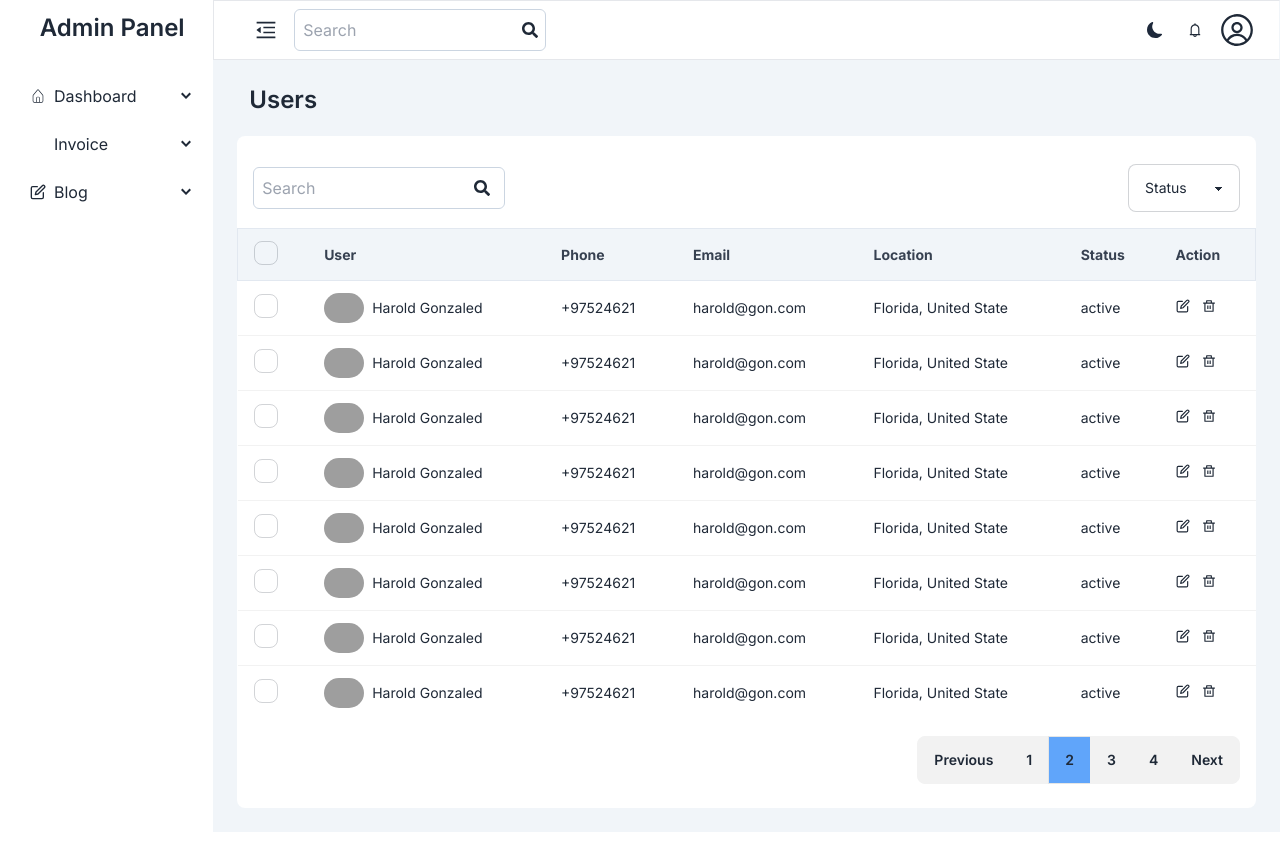
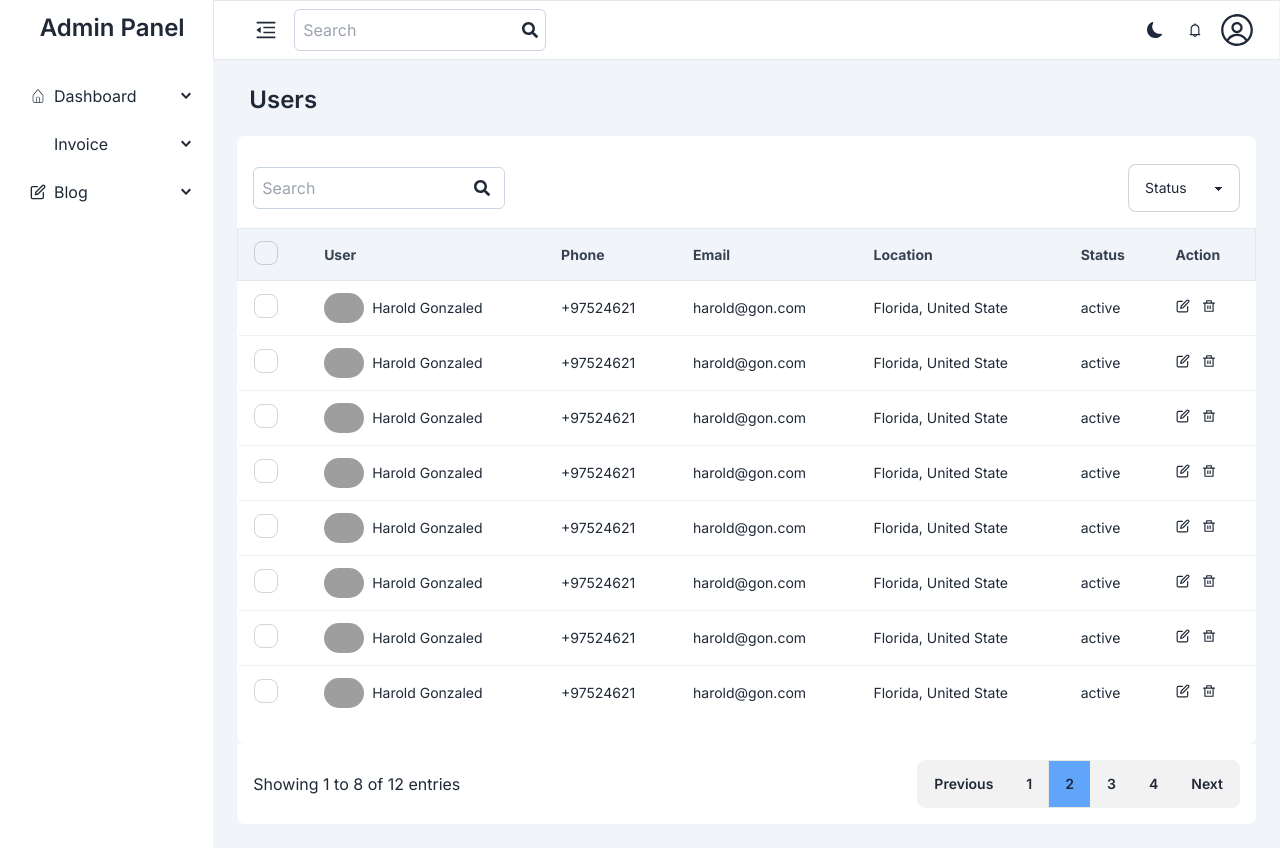
Before and after one commit to HayatEmraan/dwelling, a Next.js app: page /dashboard/users in a window 1280 px wide. Built offline with nearby package versions, Linux system fonts and the light colour scheme; grey boxes are pictures that could not be loaded; some icons are missing.

Commit message:
pagination updated

```diff
--- a/src/components/dashboard/usersPage/UsersList.jsx
+++ b/src/components/dashboard/usersPage/UsersList.jsx
@@ -83,7 +83,7 @@ const UsersList = () => {
     return (
         <div className="mx-6">
             <h3 className="text-2xl font-semibold p-3 mt-3">Users</h3>
-            <div className="overflow-x-auto  mt-2 pb-6 mb-6 bg-white rounded-lg dark:bg-slate-800 dark:text-white">
+            <div className="overflow-x-auto  mt-2 pb-6  bg-white rounded-lg dark:bg-slate-800 dark:text-white">
                 <div className="p-4">
                     <div className="flex justify-between items-center mt-3">
                         <Search />
@@ -142,7 +142,12 @@ const UsersList = () => {
                     </tbody>
 
                 </table>
-                <div className="text-right bg-white pr-4 mt-4">
+            </div>
+            <div className="flex justify-between items-center bg-white pr-4 py-4 mb-6 rounded-b-lg">
+                <div className="pl-4">
+                    <p>Showing 1 to 8 of 12 entries</p>
+                </div>
+                <div className="">
                     <div className="join">
                         <button className="join-item btn capitalize">Previous</button>
                         <button className="join-item btn capitalize">1</button>
```
